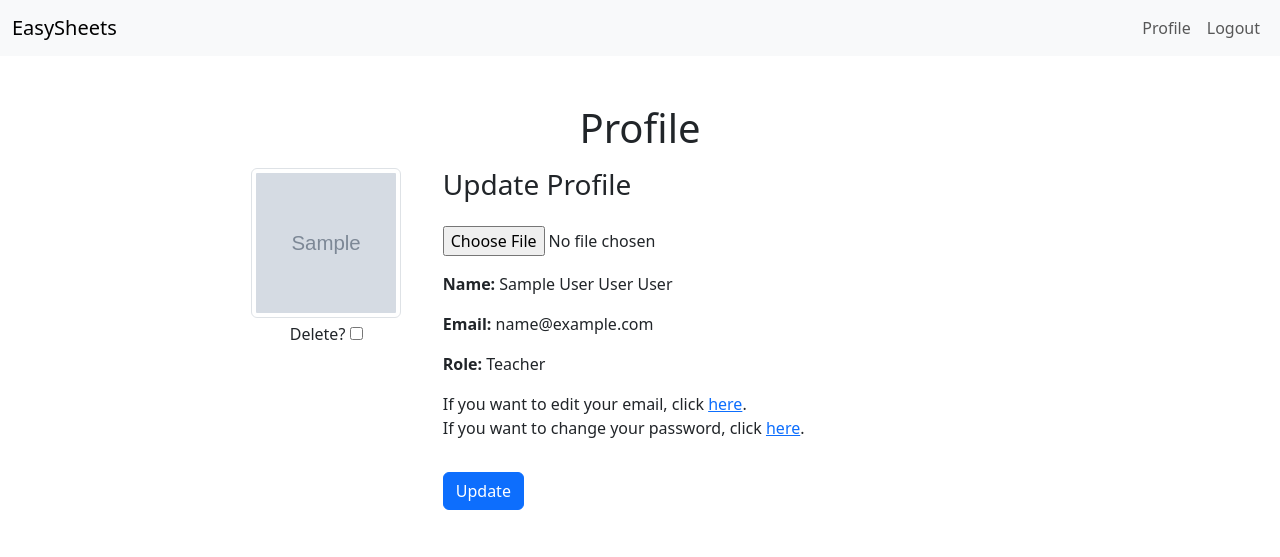
After one commit to jelez25/easy_sheets, a Django app: page /profile/edit/ in a window 1280 px wide. The commit adds this page. Shown: the top 557 px of the page. Run offline with Django 5.2, Linux system fonts and the light colour scheme; a user stored in the database is signed in; tables that the repository leaves empty hold one stand-in row (values such as "Sample post"); grey boxes marked "Sample" are stand-in pictures.

Commit message:
Add profile form template for user profile updates

```diff
--- a/easy_sheets/accounts/forms.py
+++ b/easy_sheets/accounts/forms.py
@@ -22,3 +22,8 @@
     class Meta:
         model = CustomUser
         fields = ['username', 'email', 'avatar', 'birth_date']
+
+class ProfileUpdateForm(forms.ModelForm):
+    class Meta:
+        model = CustomUser
+        fields = ['avatar']
--- a/easy_sheets/accounts/models.py
+++ b/easy_sheets/accounts/models.py
@@ -1,5 +1,7 @@
 from django.contrib.auth.models import AbstractUser
 from django.db import models
+from django.db.models.signals import pre_save, post_delete
+from django.dispatch import receiver
 
 class CustomUser(AbstractUser):
     ROLE_CHOICES = [
@@ -16,3 +18,18 @@
 
     def __str__(self):
         return f"{self.username} ({self.role})"
+
+@receiver(pre_save, sender=CustomUser)
+def delete_old_avatar(sender, instance, **kwargs):
+    if instance.pk:
+        try:
+            old_instance = CustomUser.objects.get(pk=instance.pk)
+            if old_instance.avatar and old_instance.avatar != instance.avatar:
+                old_instance.avatar.delete(save=False)
+        except CustomUser.DoesNotExist:
+            pass
+
+@receiver(post_delete, sender=CustomUser)
+def delete_avatar_on_delete(sender, instance, **kwargs):
+    if instance.avatar:
+        instance.avatar.delete(save=False)
--- /dev/null
+++ b/easy_sheets/accounts/templates/profile_form.html
@@ -0,0 +1,54 @@
+{% extends 'base.html' %}
+{% load static %}
+
+{% block title %}
+Profile
+{% endblock %}
+
+{% block content %}
+<style>
+    .errorlist {
+        color: red;
+    }
+    label {
+        display: none;
+    }
+</style>
+
+<div class="container mt-5">
+    <h1 class="text-center">Profile</h1>
+    <div class="row mt-3">
+        <div class="col-md-9 mx-auto mb-5">
+            <form action="" method="post" enctype="multipart/form-data">
+                {% csrf_token %}
+                <div class="row">
+                    <!-- Profile Picture Preview -->
+                    <div class="col-md-3 text-center">
+                        {% if user.avatar %}
+                            <img src="{{ user.avatar.url }}" class="img-fluid img-thumbnail" style="width: 150px; height: 150px; object-fit: cover;">
+                            <p class="mt-1">Delete? <input type="checkbox" id="avatar-clear" name="avatar-clear" /></p>
+                        {% else %}
+                            <img src="{% static 'accounts/images/blank-profile-picture.png' %}" class="img-fluid img-thumbnail" style="width: 150px; height: 150px; object-fit: cover;">
+                        {% endif %}
+                    </div>
+                    <!-- Profile Form -->
+                    <div class="col-md-9">
+                        <h3>Update Profile</h3>
+                        <input type="file" name="avatar" class="form-control-file mt-3" id="id_avatar">
+                        <p class="mt-3"><strong>Name:</strong> {{ user.name }} {{ user.surname_1 }}{% if user.surname_2 %} {{ user.surname_2 }}{% endif %}</p>
+                        <p class="mt-3"><strong>Email:</strong> {{ user.email }}</p>
+                        {% if user.role %}
+                            <p class="mt-3"><strong>Role:</strong> {{ user.get_role_display }}</p>
+                        {% endif %}
+                        <p class="mt-3">
+                            If you want to edit your email, click <a href="#">here</a>.<br>
+                            If you want to change your password, click <a href="#">here</a>.
+                        </p>
+                        <input type="submit" class="btn btn-primary btn-block mt-3" value="Update">
+                    </div>
+                </div>
+            </form>
+        </div>
+    </div>
+</div>
+{% endblock %}
--- a/easy_sheets/accounts/views.py
+++ b/easy_sheets/accounts/views.py
@@ -1,9 +1,14 @@
-from .forms import CustomUserCreationForm
+from .forms import CustomUserCreationForm, ProfileUpdateForm
 from django.views.generic import CreateView
 from django.urls import reverse_lazy
 from django.views.generic import TemplateView
 from django.contrib.auth.mixins import LoginRequiredMixin
+from django.views.generic.edit import UpdateView
+from django.utils.decorators import method_decorator
+from django.contrib.auth.decorators import login_required
 from django.contrib.auth import login
+from .models import CustomUser
+
 
 
 # Create your views here.
@@ -30,3 +35,27 @@
         context = super().get_context_data(**kwargs)
         context['user'] = self.request.user  # Pass the logged-in user to the template
         return context
+
+@method_decorator(login_required, name='dispatch')
+class ProfileUpdate(UpdateView):
+    form_class = ProfileUpdateForm
+    success_url = reverse_lazy('profile')
+    template_name = 'profile_form.html'
+
+    def get_object(self):
+        return self.request.user
+
+    def form_invalid(self, form):
+        print("El formulario no es válido")  # Depuración
+        print(form.errors)  # Muestra los errores del formulario
+        return super().form_invalid(form)
+
+    def form_valid(self, form):
+        # Depuración: Verifica si el archivo está en la solicitud
+        avatar = self.request.FILES.get('avatar')
+        print(f"Archivo recibido: {avatar}")  # Depuración
+        instance = form.save(commit=False)
+        print(f"Avatar antes de guardar: {instance.avatar}")  # Depuración
+        instance.save()
+        print(f"Avatar después de guardar: {instance.avatar}")  # Depuración
+        return super().form_valid(form)
--- a/easy_sheets/easy_sheets/urls.py
+++ b/easy_sheets/easy_sheets/urls.py
@@ -20,7 +20,7 @@
 from django.conf import settings
 from django.conf.urls.static import static
 from easy_sheets.views import home_page
-from accounts.views import SignUpView, ProfileView
+from accounts.views import SignUpView, ProfileView, ProfileUpdate
 from django.contrib.auth.views import LogoutView, LoginView
 
 urlpatterns = [
@@ -30,6 +30,7 @@
     path('logout/', LogoutView.as_view(), name='logout'),
     path('login/', LoginView.as_view(template_name='login.html'), name='login'),
     path('profile/', ProfileView.as_view(), name='profile'),
+    path('profile/edit/', ProfileUpdate.as_view(), name='profile_form')
 ]
 
 
```
Also changed, not shown: easy_sheets/accounts/templates/profile.html (+23 -1 lines), easy_sheets/accounts/migrations/0006_alter_customuser_avatar.py (added), easy_sheets/accounts/migrations/0007_alter_customuser_avatar.py (added), easy_sheets/accounts/migrations/0008_alter_customuser_avatar.py (added), easy_sheets/accounts/migrations/0009_alter_customuser_avatar.py (added), easy_sheets/accounts/static/accounts/images/blank-profile-picture.png (added).
